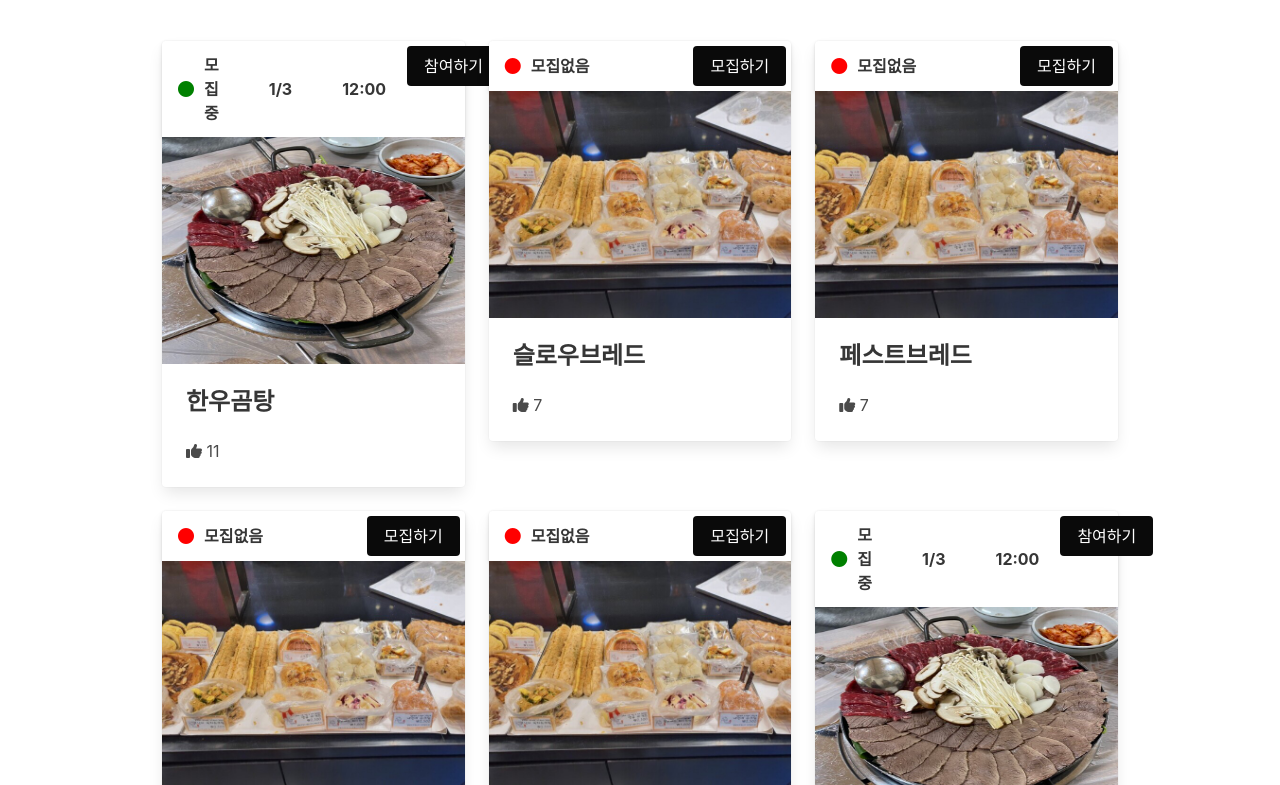
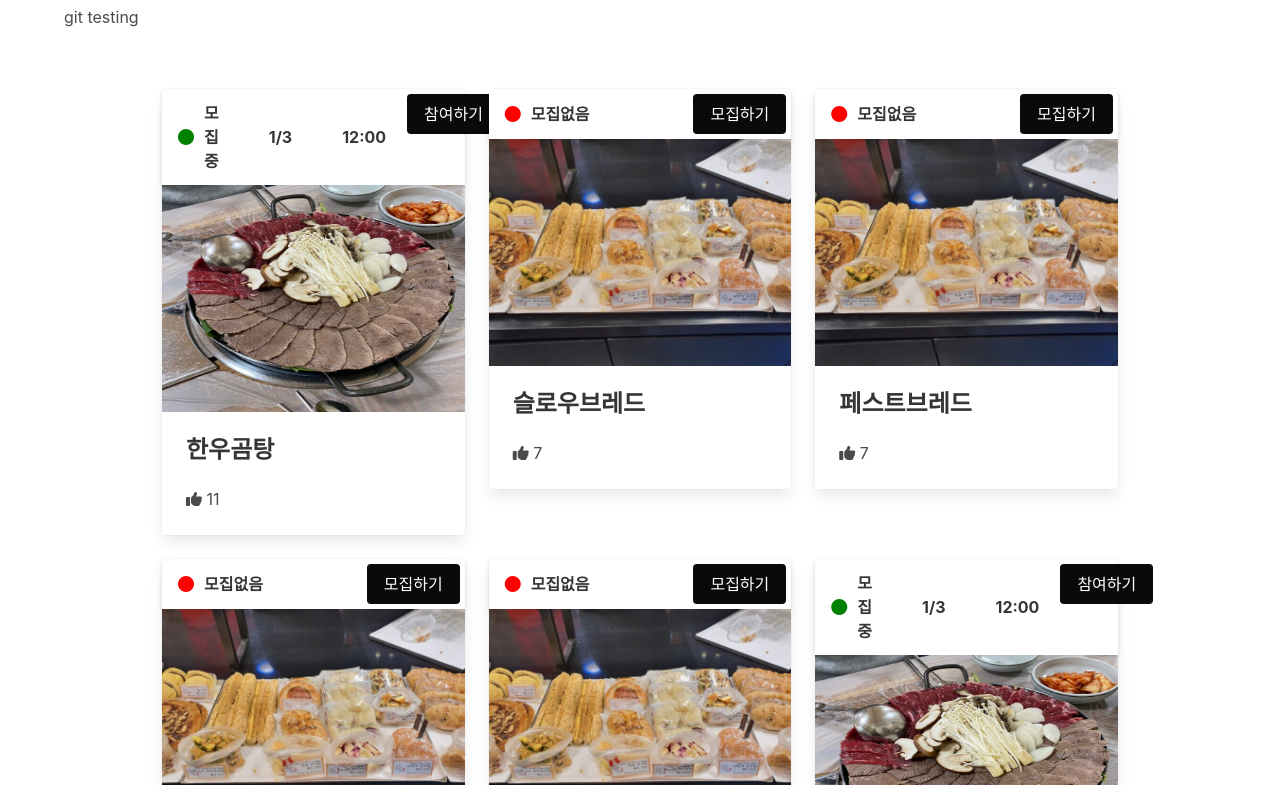
Before and after one commit to yoon1ee/matna, a plain HTML site: page templates/index.html in a window 1280 px wide. Shown: the part 103-888 px from the top of the page. Drawn offline with nearby package versions, Linux system fonts and the light colour scheme; files that its build step writes are made by us from their sources; no server answers; files whose address does not match are found by name.

Commit message:
[update] file directory array

```diff
--- a/index.html
+++ b/templates/index.html
@@ -15,6 +15,7 @@
         <h1 class="title">
             Project matna
         </h1>
+        <h2>git testing</h2>
         </div>
     </section>
 
```
Also changed, not shown: static/css/style.css (renamed from style.css), static/jquery/script.js (renamed from script.js), 1 other file.
